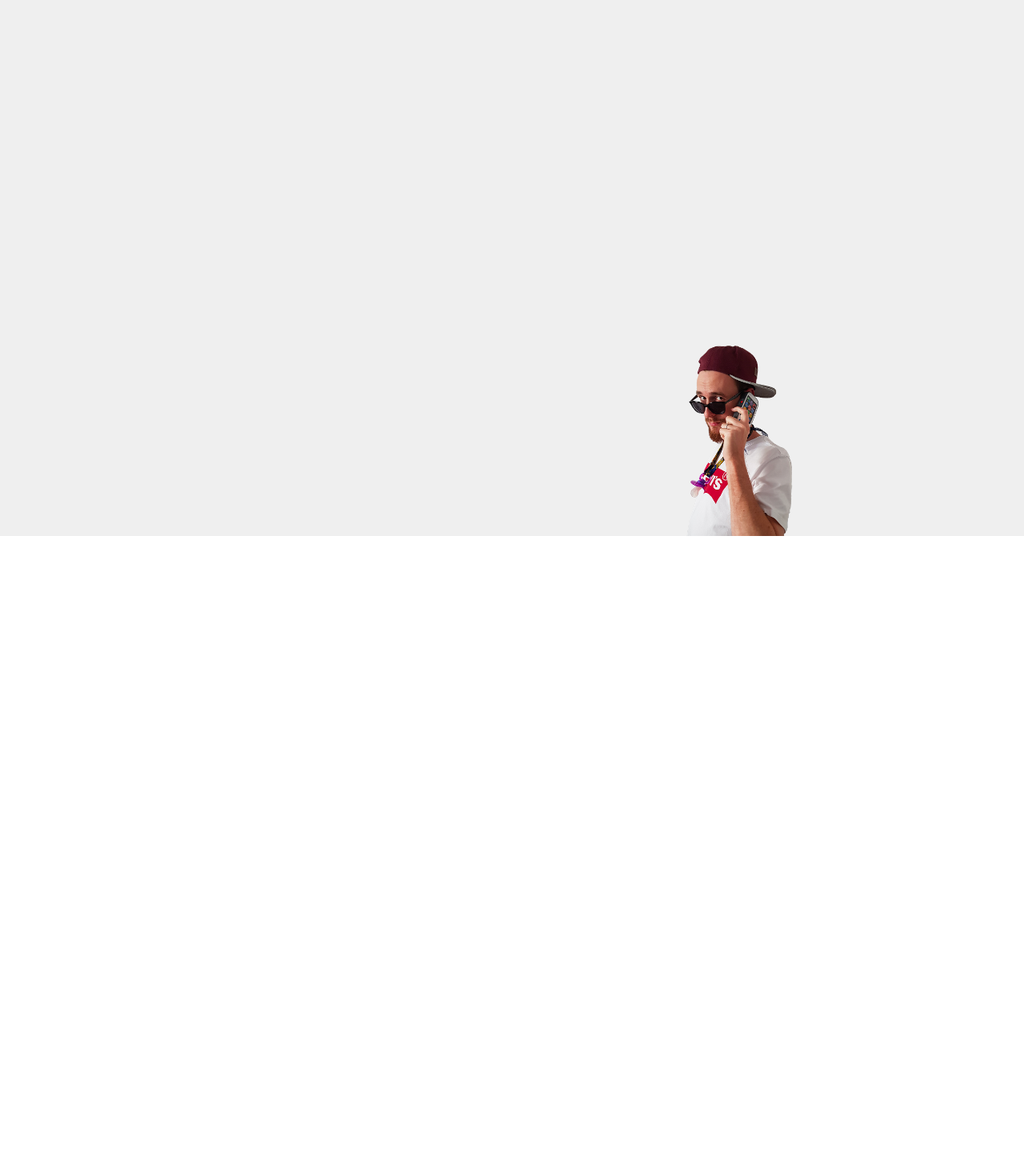
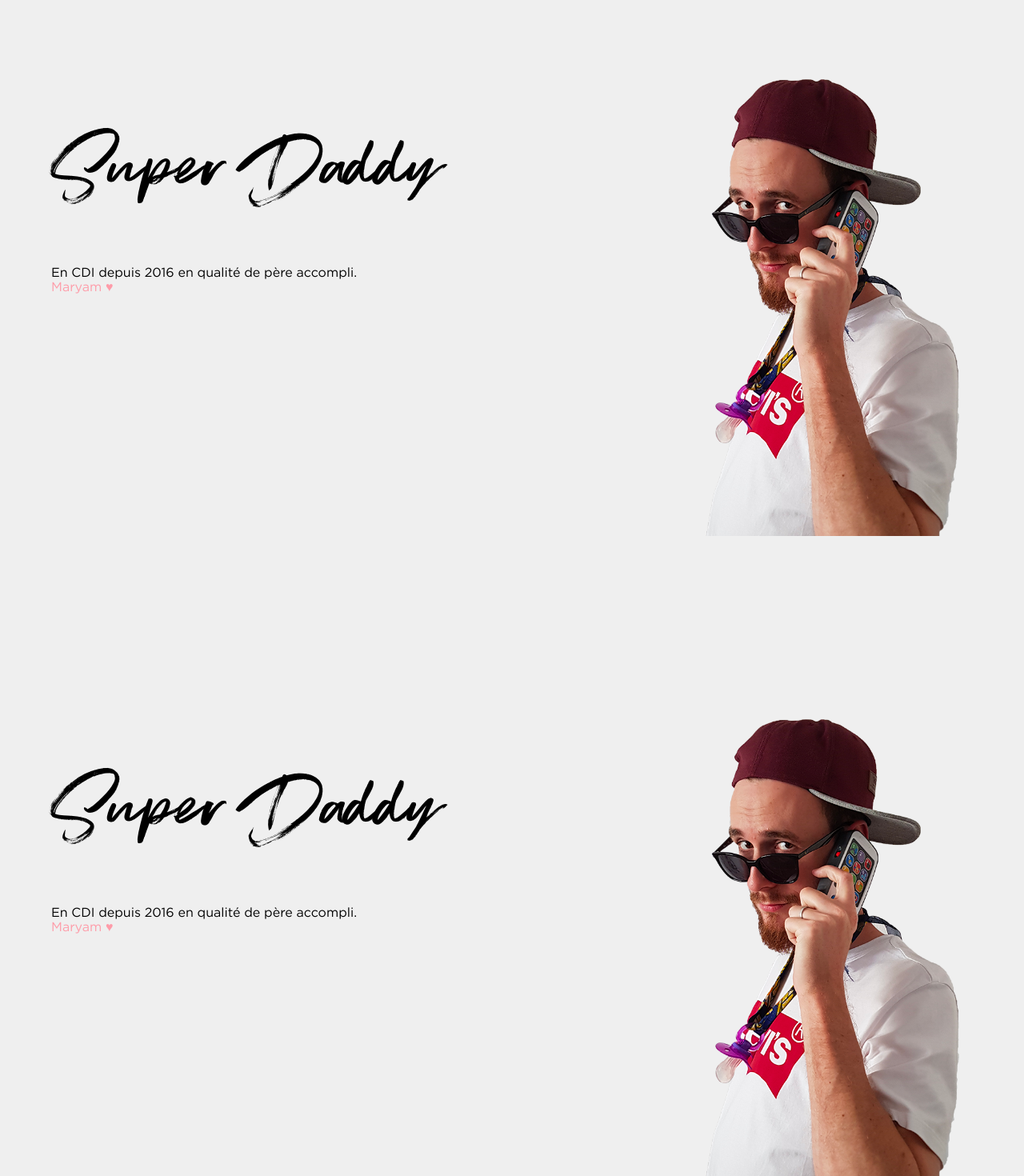
Before and after one commit to lucrampro/Tristan, a Vue app: page / in a window 1280 px wide. Shown: the part 1730-3200 px from the top of the page at 80% size. Before the commit the page ends 2400 px from the top, so only its background shows below. Built offline with nearby package versions, Linux system fonts and the light colour scheme.

Commit message:
finition de la section dad de la home

```diff
--- a/src/content.js
+++ b/src/content.js
@@ -5,29 +5,28 @@ const project = [
     date: '2015 à Aujourd\'hui',
     color: '#50dec9',
     shadow: '#00a489',
-    logo: require('./assets/img/works/logo-coachylive.png'), // eslint-disable-line
+    logo: require('./assets/img/works/logo-psa.png'), // eslint-disable-line
   }, {
     title: 'CochyLive',
     number: '2',
     date: '2017',
     color: '#fe9ca9',
     shadow: '#ed5962',
-    logo: require('./assets/img/works/logo-creamsources.png'), // eslint-disable-line
-
+    logo: require('./assets/img/works/logo-coachylive.png'), // eslint-disable-line
   }, {
     title: 'CreamSources',
     number: '3',
     date: '2016',
     color: '#ffce71',
     shadow: '#BD913B',
-    logo: require('./assets/img/works/logo-fff.png'), // eslint-disable-line
+    logo: require('./assets/img/works/logo-creamsources.png'), // eslint-disable-line
   }, {
     title: 'FFF',
     number: '4',
     date: '2014',
     color: '#AE72D6',
     shadow: '#7E529C',
-    logo: require('./assets/img/works/logo-psa.png'), // eslint-disable-line
+    logo: require('./assets/img/works/logo-fff.png'), // eslint-disable-line
   }, {
     title: 'Youphil',
     number: '5',
--- a/src/css/style.scss
+++ b/src/css/style.scss
@@ -26,8 +26,12 @@ $black: #030303;
 $bluePSA: #50dec9;
 $darkGrey: #cfcecd;
 $grey: #f0f0f0;
+$homeGrey: #efefef;
+$pinkCream: #fe9ca9;
+$purpleFFF: #AE72D6;
 $white: #fefefe;
-$homeGrey: #efefef;
+$yellowCream: #BD913B;
+$greenYouphil: #8CB864;
 
 // CSS Generale
 html{
@@ -39,7 +43,7 @@ h1 {
   font-size: 3rem;
 }
 
- p{
+p{
    font-family: Text;
    position: relative;
- }
+}
--- a/src/views/Home.vue
+++ b/src/views/Home.vue
@@ -23,9 +23,21 @@
       </div>
     </div>
     <div class="section">
-      <div class="wrapper"></div>
       <div class="wrapper">
-        <img class="tristan" src="../assets/img/home/tristan-dad.png" alt="">
+        <p class="subtitle">Super Daddy</p>
+        <p>En CDI depuis 2016 en qualité de père accompli. <span class='pink'> Maryam ♥︎ </span></p>
+      </div>
+      <div class="wrapper">
+        <img class="tristan dad" src="../assets/img/home/tristan-dad.png" alt="">
+      </div>
+    </div>
+    <div class="section">
+      <div class="wrapper">
+        <p class="subtitle">Super Daddy</p>
+        <p>En CDI depuis 2016 en qualité de père accompli. <span class='pink'> Maryam ♥︎ </span></p>
+      </div>
+      <div class="wrapper">
+        <img class="tristan dad" src="../assets/img/home/tristan-dad.png" alt="">
       </div>
     </div>
   </div>
@@ -80,7 +92,14 @@ export default {
           max-height: 80%;
           bottom: 0;
           width: 50%;
-
+          &.dad {
+            right: 0;
+            width: 120%;
+          }
+        }
+        .pink {
+          color: $pinkCream;
+          display: block;
         }
         .wrapper--icons{
           display: flex;
--- a/src/views/Works.vue
+++ b/src/views/Works.vue
@@ -143,7 +143,7 @@ export default {
       width: 17vw;
       position: absolute;
       top: 35%;
-      left: 55%;
+      left: 53%;
       background: #fefefe;
       z-index: 2;
       display: flex;
@@ -152,8 +152,8 @@ export default {
       transform-origin: top left;
       img {
         display: block;
-        max-width: 100%;
-        max-height: 100%;
+        max-width: 80%;
+        max-height: 80%;
       }
     }
     .date {
```
